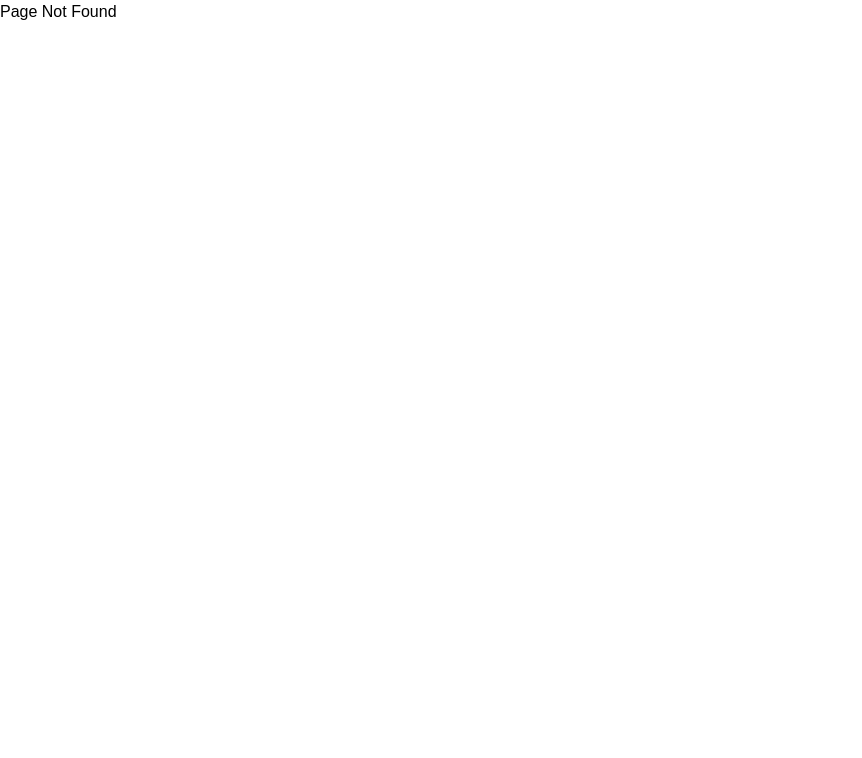
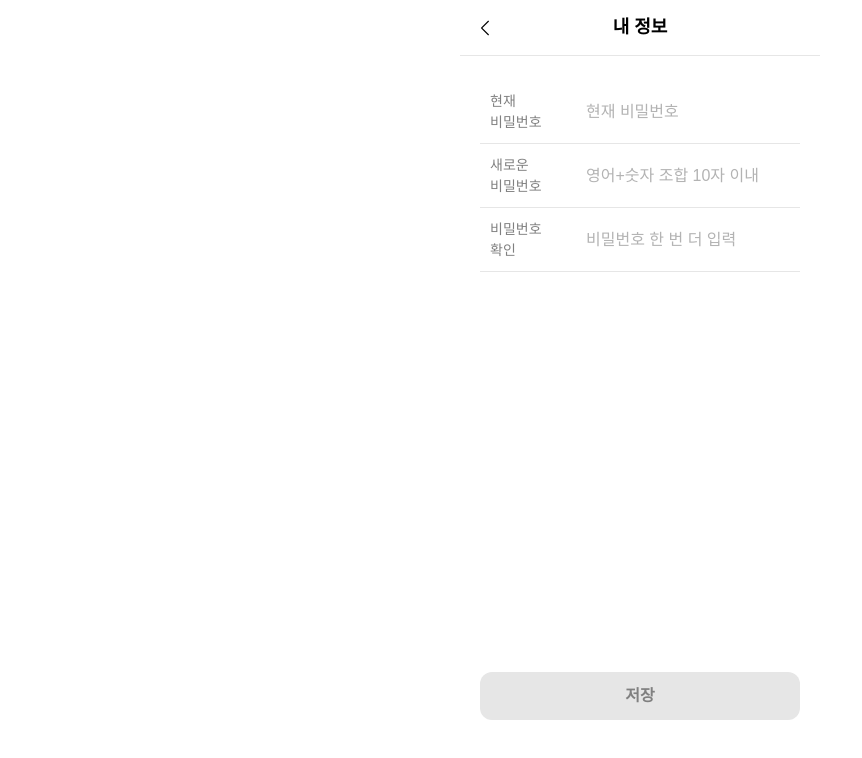
Before and after one commit to kangmin01/Garden-of-Records, a React (Create React App) app: page /profile/change-password in a window 1280 px wide. Before the commit this address had no page. Shown: the top 758 px of the page, without its empty margins (0-862 px from the left). Built offline with nearby package versions, Linux system fonts and the light colour scheme.

Commit message:
feat: Implement profile page and change password page

```diff
--- /dev/null
+++ b/src/pages/ChangePassword.tsx
@@ -0,0 +1,142 @@
+import { SubmitHandler, useForm } from "react-hook-form";
+import Header from "../components/Header";
+import { ChangePasswordType } from "../types/user";
+import axios, { AxiosError } from "axios";
+import { useNavigate } from "react-router-dom";
+
+export default function ChangePassword() {
+  const {
+    register,
+    handleSubmit,
+    watch,
+    formState: { errors, isValid },
+  } = useForm<ChangePasswordType>({ mode: "onBlur" });
+
+  const token = localStorage.getItem("access_token");
+  const navigate = useNavigate();
+
+  const onSubmit: SubmitHandler<ChangePasswordType> = async (data) => {
+    console.log(data);
+
+    try {
+      const response = await axios.put(
+        `/user/profile`,
+        {
+          org_password: data.confirmPassword,
+          new_password: data.newPassword,
+        },
+        {
+          headers: {
+            "access-token": token,
+            "Content-Type": "application/json",
+          },
+        }
+      );
+      console.log("비밀번호 변경 성공", response);
+      navigate("/profile");
+    } catch (error) {
+      if (axios.isAxiosError(error)) {
+        console.error("비밀번호 변경 오류", error.response?.data.detail);
+      } else {
+        console.error("비밀번호 변경 오류", error);
+      }
+    }
+  };
+
+  return (
+    <section className="bg-white max-w-[360px] mx-auto h-dvh relative">
+      <Header title="내 정보" />
+      <div className="pt-[24px] px-[20px]">
+        <form onSubmit={handleSubmit(onSubmit)}>
+          <div className="w-[320px] h-[64px] relative">
+            <label
+              htmlFor="currentPassword"
+              className="text-[14px] font-medium text-gray2 absolute top-[11px] left-[10px]"
+            >
+              현재<br></br> 비밀번호
+            </label>
+            <input
+              type="password"
+              id="currentPassword"
+              className={`w-full h-full outline-none pl-[106px] text-[16px] font-normal placeholder:text-gray1 border-b ${errors.currentPassword ? "border-darkRed" : "border-gray0 focus:border-main"}`}
+              {...register("currentPassword", { required: true })}
+              placeholder="현재 비밀번호"
+            />
+            {errors.currentPassword && (
+              <span className="text-darkRed text-sm absolute w-full bottom-[4px] left-[107px]">
+                비밀번호를 입력해주세요.
+              </span>
+            )}
+          </div>
+          <div className="w-[320px] h-[64px] relative">
+            <label
+              htmlFor="newPassword"
+              className="text-[14px] font-medium text-gray2 absolute top-[11px] left-[10px]"
+            >
+              새로운<br></br> 비밀번호
+            </label>
+            <input
+              type="password"
+              id="newPassword"
+              className={`w-full h-full outline-none pl-[106px] text-[16px] font-normal placeholder:text-gray1 border-b ${errors.newPassword ? "border-darkRed" : "border-gray0 focus:border-main"}`}
+              {...register("newPassword", {
+                required: "새로운 비밀번호를 입력해주세요.",
+                minLength: {
+                  value: 6,
+                  message: "비밀번호는 최소 6자 이상이어야 합니다.",
+                },
+                maxLength: {
+                  value: 10,
+                  message: "비밀번호는 최대 10자 이내여야 합니다.",
+                },
+                pattern: {
+                  value: /^(?=.*[A-Za-z])(?=.*\d)[A-Za-z\d]{6,10}$/,
+                  message: "영어와 숫자를 포함하여 10자 이내여야 합니다.",
+                },
+              })}
+              placeholder="영어+숫자 조합 10자 이내"
+            />
+            {errors.newPassword && (
+              <span className="text-darkRed text-sm absolute w-full bottom-[4px] left-[107px]">
+                영어+숫자 조합 10자 이내
+              </span>
+            )}
+          </div>
+          <div className="w-[320px] h-[64px] relative">
+            <label
+              htmlFor="confirmPassword"
+              className="text-[14px] font-medium text-gray2 absolute top-[11px] left-[10px]"
+            >
+              비밀번호<br></br> 확인
+            </label>
+            <input
+              type="password"
+              id="confirmPassword"
+              className={`w-full h-full outline-none pl-[106px] text-[16px] font-normal placeholder:text-gray1 border-b ${errors.confirmPassword ? "border-darkRed" : "border-gray0 focus:border-main"}`}
+              {...register("confirmPassword", {
+                required: "비밀번호 확인을 입력해주세요.",
+                validate: (value) =>
+                  value === watch("newPassword") ||
+                  "비밀번호가 일치하지 않습니다.",
+              })}
+              placeholder="비밀번호 한 번 더 입력"
+            />
+            {errors.confirmPassword && (
+              <span className="text-darkRed text-sm absolute w-full bottom-[4px] left-[107px]">
+                {errors.confirmPassword.message}
+              </span>
+            )}
+          </div>
+
+          <button
+            disabled={!isValid}
+            type="submit"
+            className={`mt-[400px] w-full font-semibold text-[16px] min-w-70 h-[48px] flex items-center justify-center ${isValid ? "bg-main text-white cursor-pointer" : "bg-gray0 text-gray2"} rounded-xl`}
+          >
+            저장
+          </button>
+        </form>
+      </div>
+    </section>
+  );
+}
--- a/src/pages/Profile.tsx
+++ b/src/pages/Profile.tsx
@@ -1,33 +1,84 @@
 import axios from "axios";
 import Header from "../components/Header";
-import { useEffect } from "react";
+import { useEffect, useState } from "react";
+import { User } from "../types/user";
+import RightChevron from "../components/ui/icons/RightChevron";
+import { useAuthContext } from "../context/AuthContext";
+import { Link, useNavigate } from "react-router-dom";
 
 export default function Profile() {
   const token = localStorage.getItem("access_token");
+  const [info, setInfo] = useState<User | null>(null);
+
+  const navigate = useNavigate();
+  const { logout } = useAuthContext();
 
   useEffect(() => {
     const fetchData = async () => {
       try {
-        const response = await axios.get(`/user/score`, {
+        const response = await axios.get(`/user/profile`, {
           headers: {
             "access-token": token,
             "Content-Type": "application/json",
           },
         });
-        console.log(response);
 
-        console.log("결과", response.data);
+        console.log("프로필 결과", response.data);
+        if (response.data) {
+          setInfo(response.data);
+        } else {
+          setInfo(null);
+        }
       } catch (error) {
         console.error("실패", error);
-        // setUpcomingEvents([])?;
       }
     };
 
     fetchData();
   }, [token]);
+
+  const handleLogout = () => {
+    logout();
+    navigate("/signin");
+  };
+
   return (
     <section className="bg-white max-w-[360px] mx-auto h-dvh relative">
       <Header title="내 정보" />
+      <div className="pt-[24px] px-[20px]">
+        <div className="border-solid border-b-[1px] border-gray0 w-[320px] h-[50px] flex items-center justify-between">
+          <span className="text-[14px] font-medium text-gray2">이름</span>
+          <span className="text-[16px] font-normal text-gray4">
+            {info?.user_name}
+          </span>
+        </div>
+        <div className="border-solid border-b-[1px] border-gray0 w-[320px] h-[50px] flex items-center justify-between">
+          <span className="text-[14px] font-medium text-gray2">이메일</span>
+          <span className="text-[16px] font-normal text-gray4">
+            {info?.email}
+          </span>
+        </div>
+        <Link
+          to="/profile/change-password"
+          className="border-solid border-b-[1px] border-gray0 w-[320px] h-[50px] flex items-center justify-between"
+        >
+          <span className="text-[14px] font-medium text-gray2">
+            비밀번호 변경
+          </span>
+          <span className="text-[16px] font-normal text-gray4">
+            <RightChevron />
+          </span>
+        </Link>
+      </div>
+      <div className="fixed bottom-0 w-[360px] h-[56px] text-center">
+        <div className="font-normal text-[14px] text-gray2">
+          <span onClick={handleLogout} className="cursor-pointer">
+            로그아웃
+          </span>
+          <span className="mx-[10px]">|</span>
+          <span className="cursor-pointer">회원탈퇴</span>
+        </div>
+      </div>
     </section>
   );
 }
--- a/src/pages/SignUp.tsx
+++ b/src/pages/SignUp.tsx
@@ -63,17 +63,17 @@ const inputFields = [
     validation: {
       required: "비밀번호를 입력해주세요.",
       minLength: {
-        value: 4,
-        message: "비밀번호는 최소 4자 이상이어야 합니다.",
+        value: 6,
+        message: "비밀번호는 최소 6자 이상이어야 합니다.",
       },
       maxLength: {
         value: 10,
         message: "비밀번호는 최대 10자 이내여야 합니다.",
       },
-      // pattern: {
-      //   value: /^(?=.*[A-Za-z])(?=.*\d)[A-Za-z\d]{6,10}$/,
-      //   message: "비밀번호는 영어, 숫자를 포함한 10자 이내여야 합니다.",
-      // },
+      pattern: {
+        value: /^(?=.*[A-Za-z])(?=.*\d)[A-Za-z\d]{6,10}$/,
+        message: "비밀번호는 영어, 숫자를 포함한 10자 이내여야 합니다.",
+      },
     },
   },
   {
--- a/src/routes/routes.tsx
+++ b/src/routes/routes.tsx
@@ -13,6 +13,7 @@ import RecordDetail from "../pages/RecordDetail";
 import Tutorial from "../pages/Tutorial";
 import Profile from "../pages/Profile";
 import EditRecord from "../pages/EditRecord";
+import ChangePassword from "../pages/ChangePassword";
 
 const router = createBrowserRouter([
   // {
@@ -72,6 +73,10 @@ const router = createBrowserRouter([
     path: "/event/:eventId/edit",
     element: <EditRecord />,
   },
+  {
+    path: "/profile/change-password",
+    element: <ChangePassword />,
+  },
   // {
   //   element: <ProtectedRoutes />,
   //   errorElement: <NotFound />,
--- /dev/null
+++ b/src/types/user.ts
@@ -0,0 +1,16 @@
+export interface User {
+  created_at: string;
+  email: string;
+  phone: string;
+  updated_at: string;
+  user_id: string;
+  user_name: string;
+  user_password: string;
+  user_status: string;
+}
+
+export interface ChangePasswordType {
+  currentPassword: string;
+  newPassword: string;
+  confirmPassword: string;
+}
```
